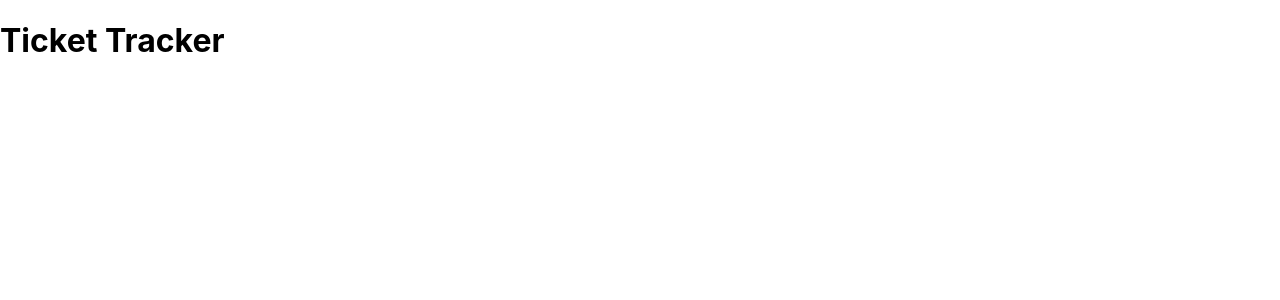
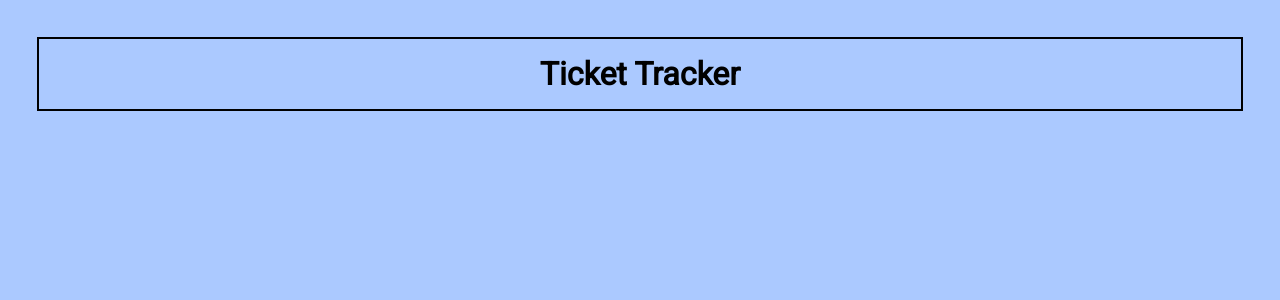
Before and after one commit to chriskokc/ticket-tracker, a React (Create React App) app: page / in a window 1280 px wide. Shown: the top 300 px of the page. Built offline with nearby package versions, Linux system fonts and the light colour scheme.

Commit message:
added styles to App and TicketTracker.

```diff
--- /dev/null
+++ b/src/App.css
@@ -0,0 +1,8 @@
+@import url("https://fonts.googleapis.com/css2?family=Roboto&display=swap");
+main {
+  text-align: center;
+  font-family: "Roboto", sans-serif;
+  background-color: #ABC9FF;
+  padding: 0.3rem;
+  height: 100vh;
+}
--- a/src/App.js
+++ b/src/App.js
@@ -3,9 +3,10 @@ import TickerTracker from "./components/TicketTracker/TicketTracker";
 
 const App = () => {
   return (
-    <TickerTracker />
+    <main>
+      <TickerTracker />
+    </main>
   );
 };
 
-
 export default App;
--- a/src/App.scss
+++ b/src/App.scss
@@ -0,0 +1,11 @@
+@use "./assets/base.scss";
+@use "./assets/variables.scss" as *;
+
+main {
+    text-align: center;
+    font-family: $main-font;
+    background-color: $background-color;
+    padding: 0.3rem;
+    height: 100vh;
+
+}
--- /dev/null
+++ b/src/assets/_base.scss
@@ -0,0 +1 @@
+@import url('https://fonts.googleapis.com/css2?family=Roboto&display=swap');
--- /dev/null
+++ b/src/assets/_variables.scss
@@ -0,0 +1,7 @@
+$background-color: #ABC9FF;
+$border-color: #FFDEDE;
+$black-color: #1C0A00;
+$card-color: #FF8B8B;
+$counter-color: #EB4747;
+
+$main-font: 'Roboto', sans-serif;
--- /dev/null
+++ b/src/components/TicketTracker/TickerTracker.css
@@ -0,0 +1,6 @@
+@import url("https://fonts.googleapis.com/css2?family=Roboto&display=swap");
+.big-title {
+  border: black 2px solid;
+  margin: 2rem;
+  padding: 1rem;
+}
--- a/src/components/TicketTracker/TickerTracker.scss
+++ b/src/components/TicketTracker/TickerTracker.scss
@@ -0,0 +1,8 @@
+@use "../../assets/base.scss";
+@use "../../assets/variables.scss" as *;
+
+.big-title {
+    border: black 2px solid;
+    margin: 2rem;
+    padding: 1rem;
+}
--- a/src/components/TicketTracker/TicketTracker.jsx
+++ b/src/components/TicketTracker/TicketTracker.jsx
@@ -1,8 +1,8 @@
-
+import "./TickerTracker.scss";
 
 const TickerTracker = () => {
     return (
-        <h1>Ticket Tracker</h1>
+        <h1 className="big-title">Ticket Tracker</h1>
     );
 };
 
```
Also changed, not shown: src/components/Card/Card.css (added), src/components/Counter/Counter.css (added).
